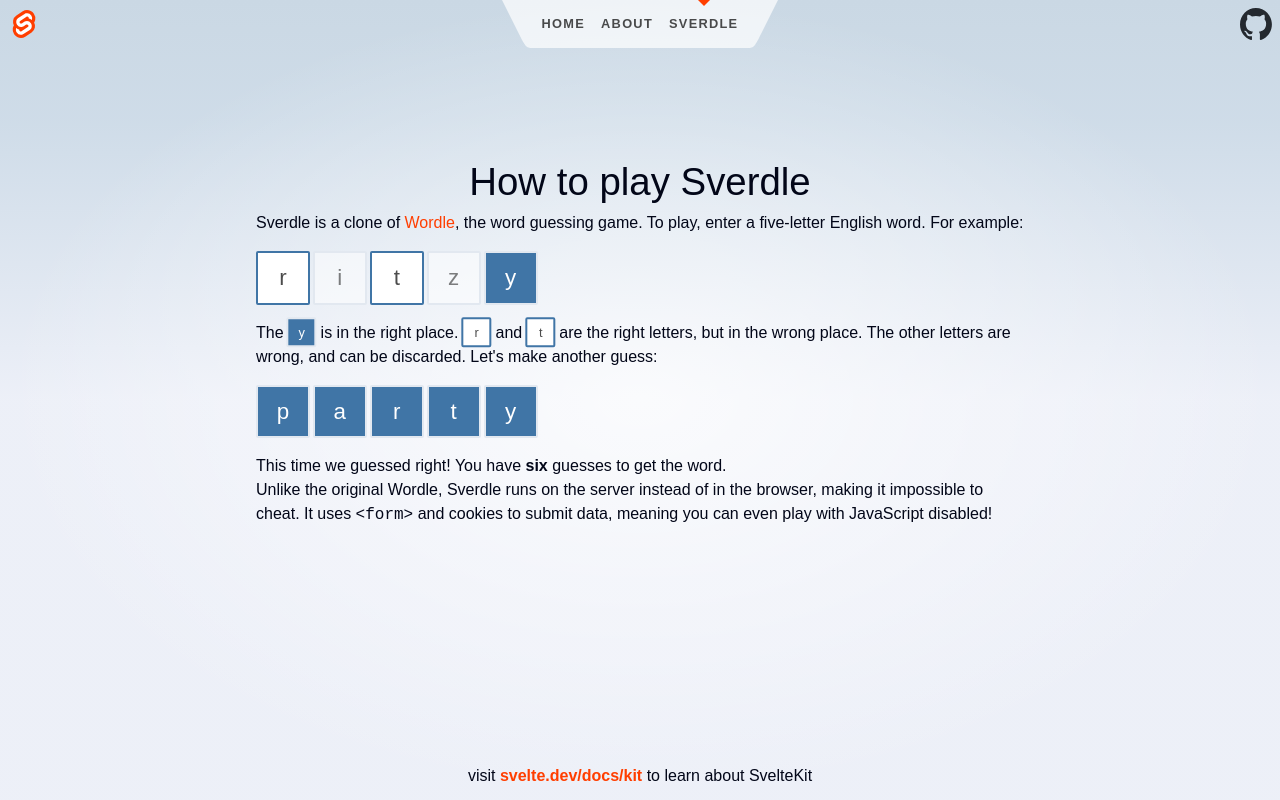
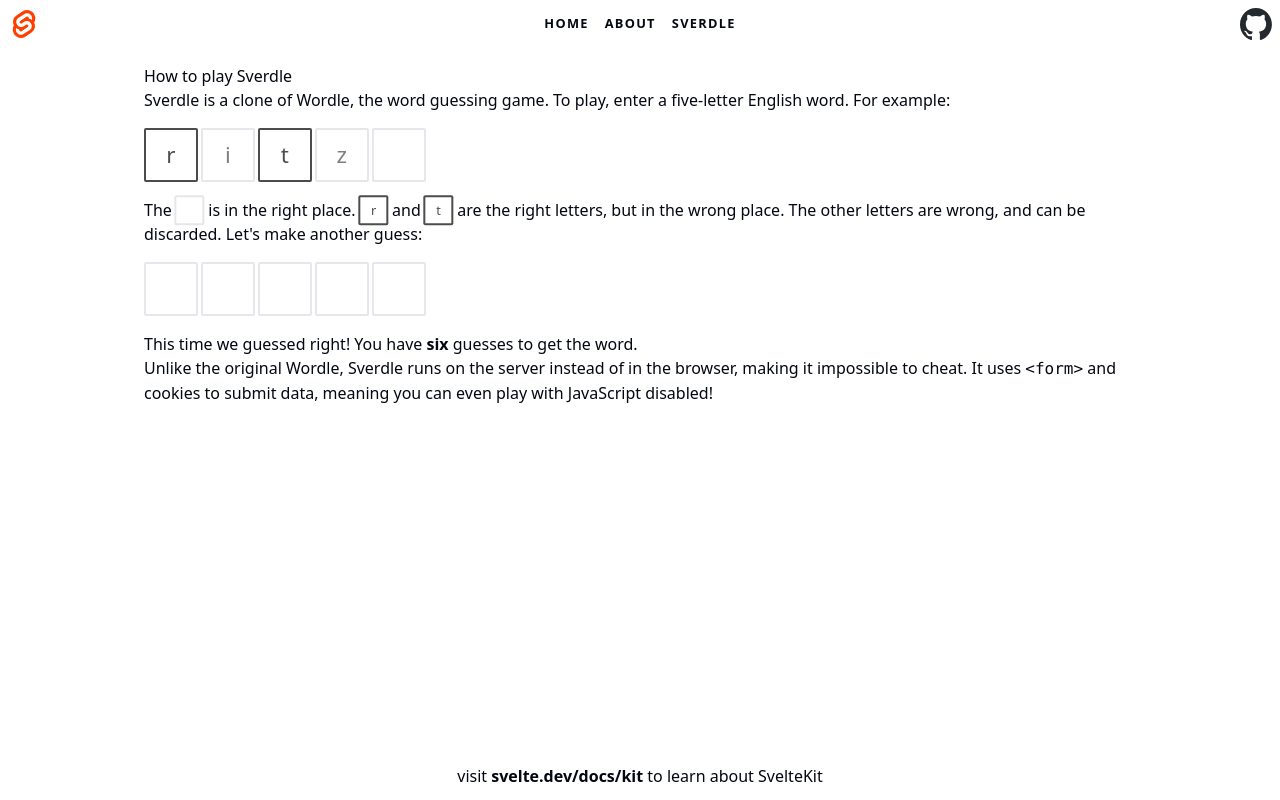
Before and after one commit to empiricalhq/bot, a SvelteKit app in the folder gui/frontend/: page /sverdle/how-to-play in a window 1280 px wide. Built offline with nearby package versions, Linux system fonts and the light colour scheme.

Commit message:
add shadcn-svelte

```diff
--- a/gui/frontend/package.json
+++ b/gui/frontend/package.json
@@ -17,6 +17,7 @@
     "@eslint/compat": "^1.2.5",
     "@eslint/js": "^9.22.0",
     "@fontsource/fira-mono": "^5.0.0",
+    "@lucide/svelte": "^0.544.0",
     "@neoconfetti/svelte": "^2.0.0",
     "@sveltejs/adapter-auto": "^6.0.0",
     "@sveltejs/kit": "^2.22.0",
@@ -32,6 +33,7 @@
     "prettier-plugin-tailwindcss": "^0.6.11",
     "svelte": "^5.25.0",
     "svelte-check": "^4.0.0",
+    "tailwind-variants": "^3.1.1",
     "tailwindcss": "^4.0.0",
     "tw-animate-css": "^1.4.0",
     "typescript": "^5.0.0",
--- a/gui/frontend/src/app.css
+++ b/gui/frontend/src/app.css
@@ -1,143 +1,76 @@
-@import 'tailwindcss';
-@import '@fontsource/fira-mono';
-@import 'tw-animate-css';
+@import "tailwindcss";
+
+@import "tw-animate-css";
 
 @custom-variant dark (&:is(.dark *));
 
 :root {
-  --font-body:
-    Arial, -apple-system, BlinkMacSystemFont, 'Segoe UI', Roboto, Oxygen, Ubuntu, Cantarell,
-    'Open Sans', 'Helvetica Neue', sans-serif;
-  --font-mono: 'Fira Mono', monospace;
-  --color-bg-0: rgb(202, 216, 228);
-  --color-bg-1: hsl(209, 36%, 86%);
-  --color-bg-2: hsl(224, 44%, 95%);
-  --color-theme-1: #ff3e00;
-  --color-theme-2: #4075a6;
-  --color-text: rgba(0, 0, 0, 0.7);
-  --column-width: 42rem;
-  --column-margin-top: 4rem;
-  font-family: var(--font-body);
-  color: var(--color-text);
   --radius: 0.625rem;
   --background: oklch(1 0 0);
-  --foreground: oklch(0.129 0.042 264.695);
+  --foreground: oklch(0.13 0.028 261.692);
   --card: oklch(1 0 0);
-  --card-foreground: oklch(0.129 0.042 264.695);
+  --card-foreground: oklch(0.13 0.028 261.692);
   --popover: oklch(1 0 0);
-  --popover-foreground: oklch(0.129 0.042 264.695);
-  --primary: oklch(0.208 0.042 265.755);
-  --primary-foreground: oklch(0.984 0.003 247.858);
-  --secondary: oklch(0.968 0.007 247.896);
-  --secondary-foreground: oklch(0.208 0.042 265.755);
-  --muted: oklch(0.968 0.007 247.896);
-  --muted-foreground: oklch(0.554 0.046 257.417);
-  --accent: oklch(0.968 0.007 247.896);
-  --accent-foreground: oklch(0.208 0.042 265.755);
+  --popover-foreground: oklch(0.13 0.028 261.692);
+  --primary: oklch(0.21 0.034 264.665);
+  --primary-foreground: oklch(0.985 0.002 247.839);
+  --secondary: oklch(0.967 0.003 264.542);
+  --secondary-foreground: oklch(0.21 0.034 264.665);
+  --muted: oklch(0.967 0.003 264.542);
+  --muted-foreground: oklch(0.551 0.027 264.364);
+  --accent: oklch(0.967 0.003 264.542);
+  --accent-foreground: oklch(0.21 0.034 264.665);
   --destructive: oklch(0.577 0.245 27.325);
-  --border: oklch(0.929 0.013 255.508);
-  --input: oklch(0.929 0.013 255.508);
-  --ring: oklch(0.704 0.04 256.788);
+  --border: oklch(0.928 0.006 264.531);
+  --input: oklch(0.928 0.006 264.531);
+  --ring: oklch(0.707 0.022 261.325);
   --chart-1: oklch(0.646 0.222 41.116);
   --chart-2: oklch(0.6 0.118 184.704);
   --chart-3: oklch(0.398 0.07 227.392);
   --chart-4: oklch(0.828 0.189 84.429);
   --chart-5: oklch(0.769 0.188 70.08);
-  --sidebar: oklch(0.984 0.003 247.858);
-  --sidebar-foreground: oklch(0.129 0.042 264.695);
-  --sidebar-primary: oklch(0.208 0.042 265.755);
-  --sidebar-primary-foreground: oklch(0.984 0.003 247.858);
-  --sidebar-accent: oklch(0.968 0.007 247.896);
-  --sidebar-accent-foreground: oklch(0.208 0.042 265.755);
-  --sidebar-border: oklch(0.929 0.013 255.508);
-  --sidebar-ring: oklch(0.704 0.04 256.788);
+  --sidebar: oklch(0.985 0.002 247.839);
+  --sidebar-foreground: oklch(0.13 0.028 261.692);
+  --sidebar-primary: oklch(0.21 0.034 264.665);
+  --sidebar-primary-foreground: oklch(0.985 0.002 247.839);
+  --sidebar-accent: oklch(0.967 0.003 264.542);
+  --sidebar-accent-foreground: oklch(0.21 0.034 264.665);
+  --sidebar-border: oklch(0.928 0.006 264.531);
+  --sidebar-ring: oklch(0.707 0.022 261.325);
 }
 
-body {
-  min-height: 100vh;
-  margin: 0;
-  background-attachment: fixed;
-  background-color: var(--color-bg-1);
-  background-size: 100vw 100vh;
-  background-image:
-    radial-gradient(50% 50% at 50% 50%, rgba(255, 255, 255, 0.75) 0%, rgba(255, 255, 255, 0) 100%),
-    linear-gradient(180deg, var(--color-bg-0) 0%, var(--color-bg-1) 15%, var(--color-bg-2) 50%);
-}
-
-h1,
-h2,
-p {
-  font-weight: 400;
-}
-
-p {
-  line-height: 1.5;
-}
-
-a {
-  color: var(--color-theme-1);
-  text-decoration: none;
-}
-
-a:hover {
-  text-decoration: underline;
-}
-
-h1 {
-  font-size: 2rem;
-  text-align: center;
-}
-
-h2 {
-  font-size: 1rem;
-}
-
-pre {
-  font-size: 16px;
-  font-family: var(--font-mono);
-  background-color: rgba(255, 255, 255, 0.45);
-  border-radius: 3px;
-  box-shadow: 2px 2px 6px rgb(255 255 255 / 25%);
-  padding: 0.5em;
-  overflow-x: auto;
-  color: var(--color-text);
-}
-
-.text-column {
-  display: flex;
-  max-width: 48rem;
-  flex: 0.6;
-  flex-direction: column;
-  justify-content: center;
-  margin: 0 auto;
-}
-
-input,
-button {
-  font-size: inherit;
-  font-family: inherit;
-}
-
-button:focus:not(:focus-visible) {
-  outline: none;
-}
-
-@media (min-width: 720px) {
-  h1 {
-    font-size: 2.4rem;
-  }
-}
-
-.visually-hidden {
-  border: 0;
-  clip: rect(0 0 0 0);
-  height: auto;
-  margin: 0;
-  overflow: hidden;
-  padding: 0;
-  position: absolute;
-  width: 1px;
-  white-space: nowrap;
+.dark {
+  --background: oklch(0.13 0.028 261.692);
+  --foreground: oklch(0.985 0.002 247.839);
+  --card: oklch(0.21 0.034 264.665);
+  --card-foreground: oklch(0.985 0.002 247.839);
+  --popover: oklch(0.21 0.034 264.665);
+  --popover-foreground: oklch(0.985 0.002 247.839);
+  --primary: oklch(0.928 0.006 264.531);
+  --primary-foreground: oklch(0.21 0.034 264.665);
+  --secondary: oklch(0.278 0.033 256.848);
+  --secondary-foreground: oklch(0.985 0.002 247.839);
+  --muted: oklch(0.278 0.033 256.848);
+  --muted-foreground: oklch(0.707 0.022 261.325);
+  --accent: oklch(0.278 0.033 256.848);
+  --accent-foreground: oklch(0.985 0.002 247.839);
+  --destructive: oklch(0.704 0.191 22.216);
+  --border: oklch(1 0 0 / 10%);
+  --input: oklch(1 0 0 / 15%);
+  --ring: oklch(0.551 0.027 264.364);
+  --chart-1: oklch(0.488 0.243 264.376);
+  --chart-2: oklch(0.696 0.17 162.48);
+  --chart-3: oklch(0.769 0.188 70.08);
+  --chart-4: oklch(0.627 0.265 303.9);
+  --chart-5: oklch(0.645 0.246 16.439);
+  --sidebar: oklch(0.21 0.034 264.665);
+  --sidebar-foreground: oklch(0.985 0.002 247.839);
+  --sidebar-primary: oklch(0.488 0.243 264.376);
+  --sidebar-primary-foreground: oklch(0.985 0.002 247.839);
+  --sidebar-accent: oklch(0.278 0.033 256.848);
+  --sidebar-accent-foreground: oklch(0.985 0.002 247.839);
+  --sidebar-border: oklch(1 0 0 / 10%);
+  --sidebar-ring: oklch(0.551 0.027 264.364);
 }
 
 @theme inline {
@@ -178,40 +111,6 @@
   --color-sidebar-ring: var(--sidebar-ring);
 }
 
-.dark {
-  --background: oklch(0.129 0.042 264.695);
-  --foreground: oklch(0.984 0.003 247.858);
-  --card: oklch(0.208 0.042 265.755);
-  --card-foreground: oklch(0.984 0.003 247.858);
-  --popover: oklch(0.208 0.042 265.755);
-  --popover-foreground: oklch(0.984 0.003 247.858);
-  --primary: oklch(0.929 0.013 255.508);
-  --primary-foreground: oklch(0.208 0.042 265.755);
-  --secondary: oklch(0.279 0.041 260.031);
-  --secondary-foreground: oklch(0.984 0.003 247.858);
-  --muted: oklch(0.279 0.041 260.031);
-  --muted-foreground: oklch(0.704 0.04 256.788);
-  --accent: oklch(0.279 0.041 260.031);
-  --accent-foreground: oklch(0.984 0.003 247.858);
-  --destructive: oklch(0.704 0.191 22.216);
-  --border: oklch(1 0 0 / 10%);
-  --input: oklch(1 0 0 / 15%);
-  --ring: oklch(0.551 0.027 264.364);
-  --chart-1: oklch(0.488 0.243 264.376);
-  --chart-2: oklch(0.696 0.17 162.48);
-  --chart-3: oklch(0.769 0.188 70.08);
-  --chart-4: oklch(0.627 0.265 303.9);
-  --chart-5: oklch(0.645 0.246 16.439);
-  --sidebar: oklch(0.208 0.042 265.755);
-  --sidebar-foreground: oklch(0.984 0.003 247.858);
-  --sidebar-primary: oklch(0.488 0.243 264.376);
-  --sidebar-primary-foreground: oklch(0.984 0.003 247.858);
-  --sidebar-accent: oklch(0.279 0.041 260.031);
-  --sidebar-accent-foreground: oklch(0.984 0.003 247.858);
-  --sidebar-border: oklch(1 0 0 / 10%);
-  --sidebar-ring: oklch(0.551 0.027 264.364);
-}
-
 @layer base {
   * {
     @apply border-border outline-ring/50;
--- /dev/null
+++ b/gui/frontend/src/lib/utils.ts
@@ -0,0 +1,13 @@
+import { clsx, type ClassValue } from "clsx";
+import { twMerge } from "tailwind-merge";
+
+export function cn(...inputs: ClassValue[]) {
+	return twMerge(clsx(inputs));
+}
+
+// eslint-disable-next-line @typescript-eslint/no-explicit-any
+export type WithoutChild<T> = T extends { child?: any } ? Omit<T, "child"> : T;
+// eslint-disable-next-line @typescript-eslint/no-explicit-any
+export type WithoutChildren<T> = T extends { children?: any } ? Omit<T, "children"> : T;
+export type WithoutChildrenOrChild<T> = WithoutChildren<WithoutChild<T>>;
+export type WithElementRef<T, U extends HTMLElement = HTMLElement> = T & { ref?: U | null };
--- a/gui/frontend/svelte.config.js
+++ b/gui/frontend/svelte.config.js
@@ -11,7 +11,10 @@
     // adapter-auto only supports some environments, see https://svelte.dev/docs/kit/adapter-auto for a list.
     // If your environment is not supported, or you settled on a specific environment, switch out the adapter.
     // See https://svelte.dev/docs/kit/adapters for more information about adapters.
-    adapter: adapter()
+    adapter: adapter(),
+    alias: {
+      "@/*": "./src/lib/*",
+    },
   }
 };
 
```
Also changed, not shown: gui/frontend/components.json, 1 other file (tests, documents, lock files or other folders).
